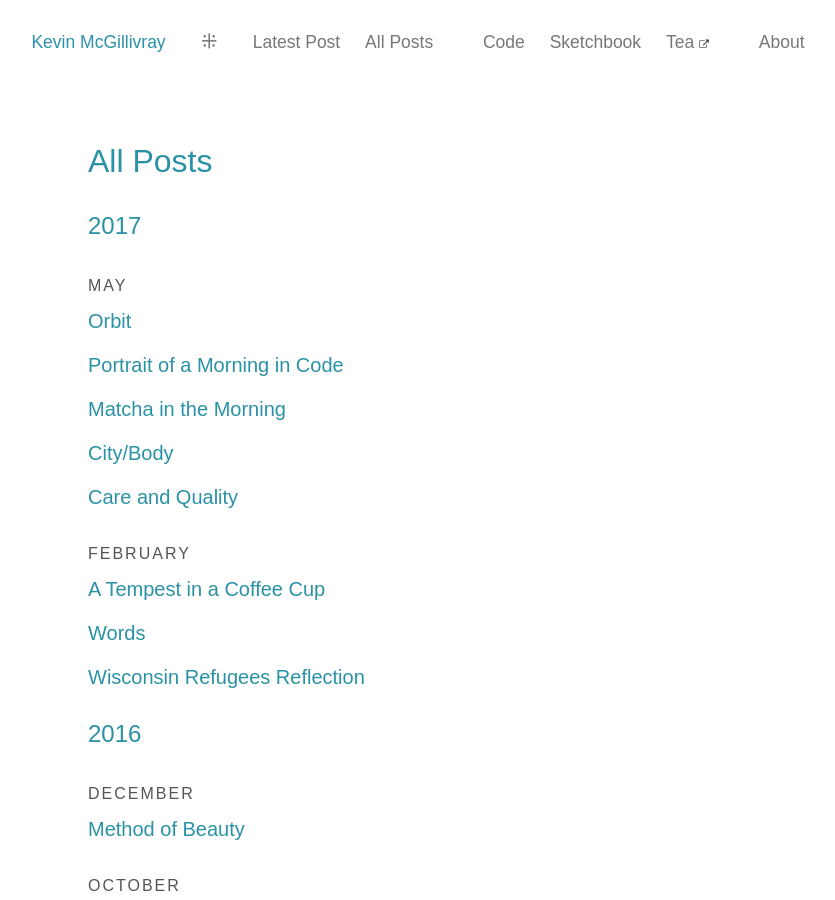
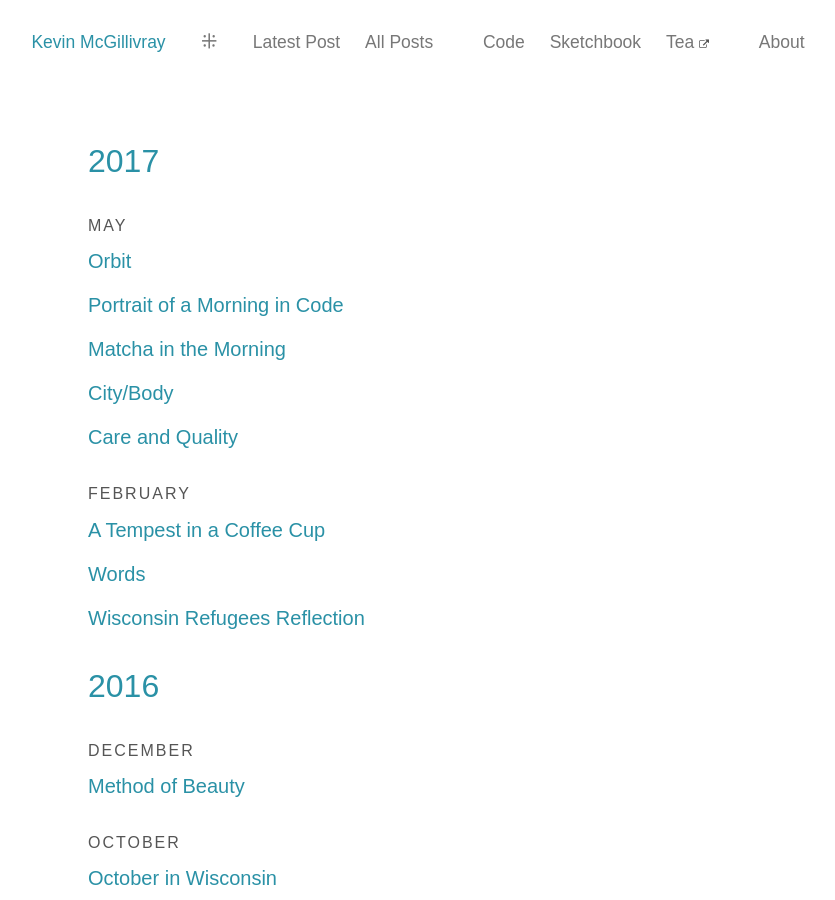
Before and after one commit to kmcgillivray/kmcgillivray.github.io, a Jekyll site: the page built from archive/index.html, in a window 1280 px wide and 900 px high. Shown: the whole window, without its empty margins (222-1057 px from the left). Built offline with Jekyll 4.4.1, drawn with Linux system fonts in a browser that asks for light colours; nearby versions of some CDN libraries.

```diff
--- a/archive/index.html
+++ b/archive/index.html
@@ -4,7 +4,6 @@
 title: Archive
 ---
 
-<h1>All Posts</h1>
 <ul class="basic-list">
 {% assign last_year = 0 %}
 {% assign last_month = 0 %}
@@ -12,7 +11,7 @@
     {% capture current_year %}{{ post.date | date: '%Y' }}{% endcapture %}
     {% capture current_month %}{{ post.date | date: '%B' }}{% endcapture %}
     {% if last_year != current_year %}
-      <h2>{{ post.date | date: '%Y' }}</h2>
+      <h1>{{ post.date | date: '%Y' }}</h1>
     {% endif %}
     {% if last_month != current_month %}
       <h3>{{ post.date | date: '%B' }}</h3>
```
